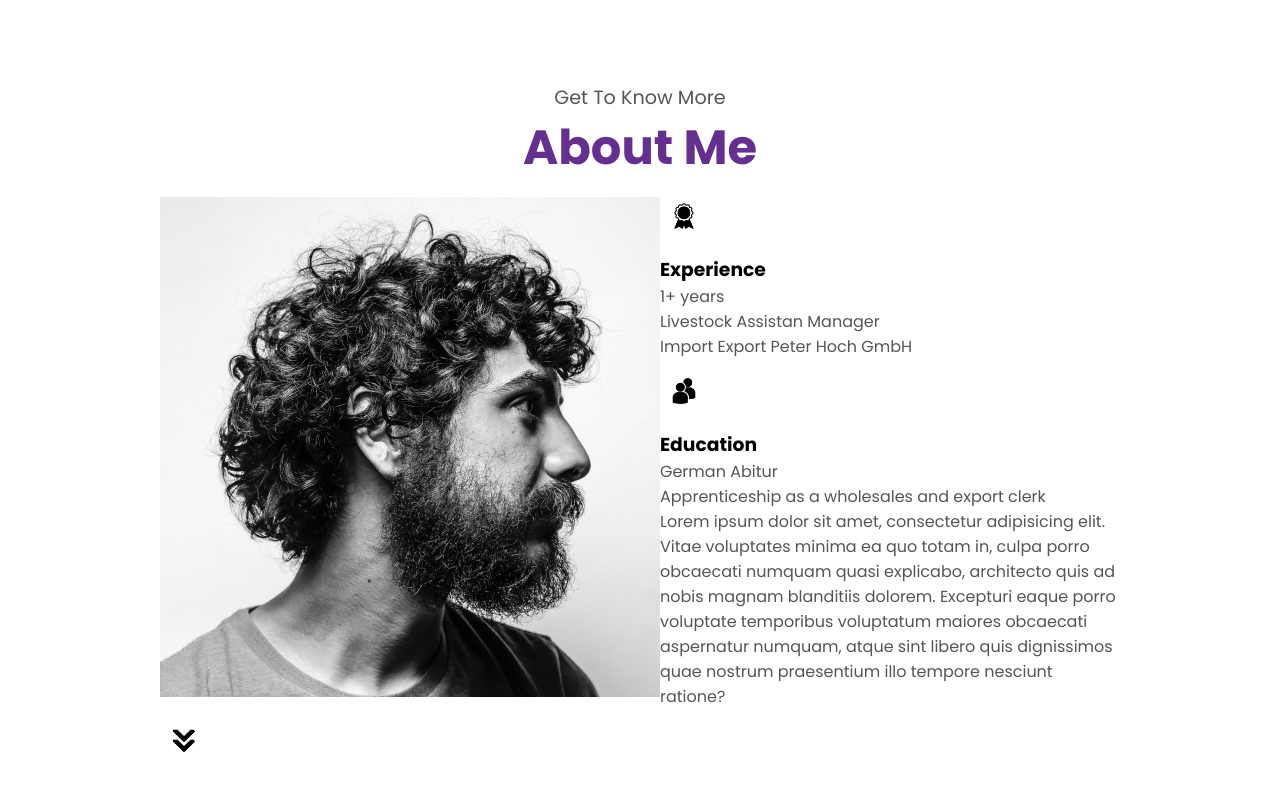
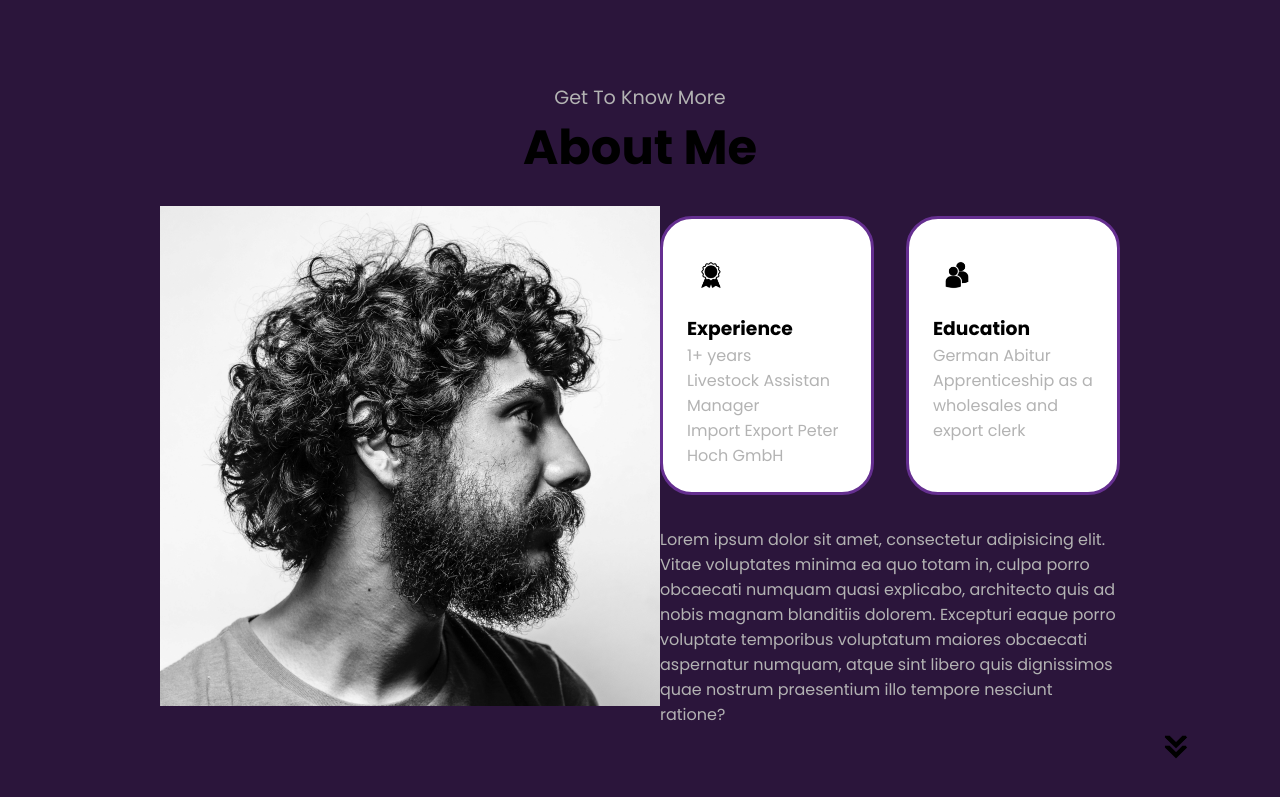
Before and after one commit to Cameloon/first-portfolio, a plain HTML site: page index.html in a window 1280 px wide. Shown: the part 709-1506 px from the top of the page. Drawn offline with Linux system fonts and the light colour scheme.

Commit message:
experimenting with different colors

```diff
--- a/index.html
+++ b/index.html
@@ -70,7 +70,7 @@
     </section>
     <section id="about">
         <p class="section__text__p1">Get To Know More</p>
-        <h1 class="title">About Me</h1>
+        <h1 class="about-title">About Me</h1>
         <div class="section-container">
             <div class="section__pic-container">
                 <img
--- a/style.css
+++ b/style.css
@@ -8,6 +8,7 @@
 
 body {
     font-family: "Poppins", sans-serif;
+    background-color: #2b153b;
 }
 
 html {
@@ -16,7 +17,7 @@ html {
 }
 
 p {
-    color: rgb(85, 85, 85);
+    color: rgb(179, 179, 179);
 }
 
 /* TRANSITION (whenever clicked will change between two styles) */
@@ -202,7 +203,15 @@ section {
     display: flex;
     justify-content: center;
     gap: 1rem;
-    color: #652F90;
+    color: #6f36bc;
+}
+
+.about-title {
+    font-size: 3rem;
+    display: flex;
+    justify-content: center;
+    gap: 1rem;
+    color: #000000;
 }
 
 .socials-container {
@@ -268,3 +277,40 @@ section {
 }
 
 /* ABOUT SECTION*/
+#about {
+    position: relative;
+}
+
+.about-containers {
+    gap: 2rem;
+    margin-bottom: 2rem;
+    margin-top: 2rem;
+}
+
+.about-details-container {
+    justify-content: center;
+    flex-direction: column;
+}
+
+.about-containers,
+.about-details-container {
+    display: flex;
+}
+
+.about-pic {
+    border-radius: 2rem;
+}
+
+.arrow {
+    position: absolute;
+    right: -5rem;
+    bottom: 2.5rem;
+}
+
+.details-container {
+    padding: 1.5rem;
+    flex: 1;
+    background: white;
+    border-radius: 2rem;
+    border: #652F90 solid 3px;
+}
```
